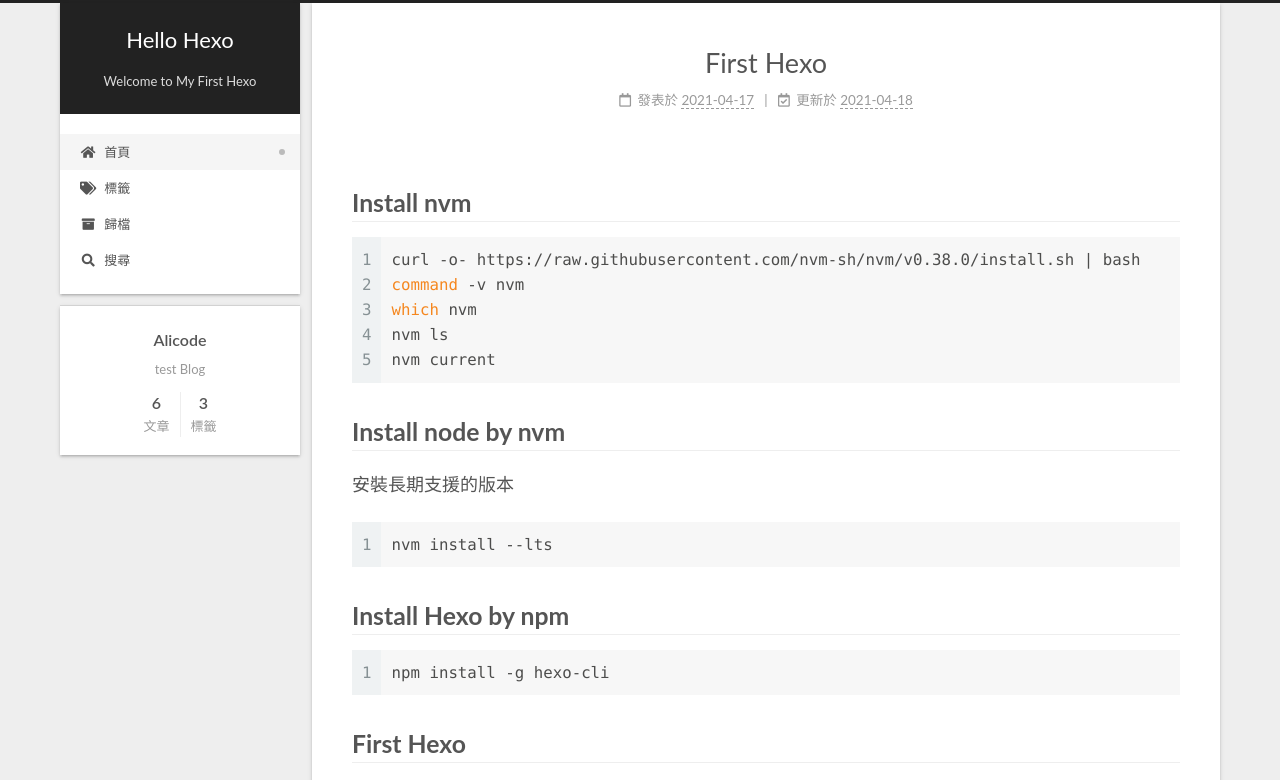
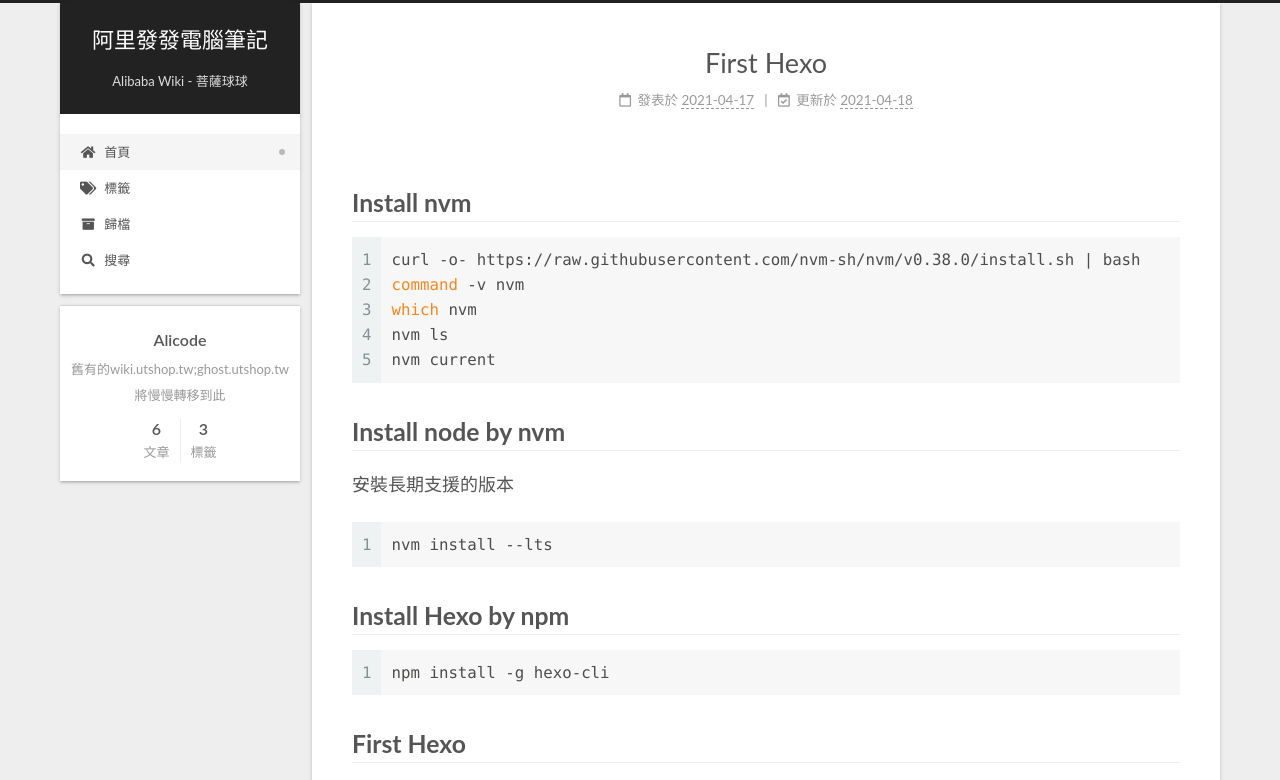
Before and after one commit to alicode/alicode.github.io, a plain HTML site: page index.html in a window 1280 px wide. Shown: the top 780 px of the page. Drawn offline with Linux system fonts and the light colour scheme; a script that the page names is missing.

Commit message:
Site updated: 2021-04-30 21:51:38

```diff
--- a/atom.xml
+++ b/atom.xml
@@ -1,8 +1,8 @@
 <?xml version="1.0" encoding="utf-8"?>
 <feed xmlns="http://www.w3.org/2005/Atom">
-  <title>Hello Hexo</title>
+  <title>阿里發發電腦筆記</title>
 
-  <subtitle>Welcome to My First Hexo</subtitle>
+  <subtitle>Alibaba Wiki - 菩薩球球</subtitle>
   <link href="http://example.com/atom.xml" rel="self"/>
 
   <link href="http://example.com/"/>
--- a/index.html
+++ b/index.html
@@ -20,12 +20,12 @@
     var CONFIG = {"hostname":"example.com","root":"/","scheme":"Gemini","version":"7.8.0","exturl":false,"sidebar":{"position":"left","display":"post","padding":18,"offset":12,"onmobile":false},"copycode":{"enable":false,"show_result":false,"style":null},"back2top":{"enable":true,"sidebar":false,"scrollpercent":false},"bookmark":{"enable":false,"color":"#222","save":"auto"},"fancybox":false,"mediumzoom":false,"lazyload":false,"pangu":false,"comments":{"style":"tabs","active":null,"storage":true,"lazyload":false,"nav":null},"algolia":{"hits":{"per_page":10},"labels":{"input_placeholder":"Search for Posts","hits_empty":"We didn't find any results for the search: ${query}","hits_stats":"${hits} results found in ${time} ms"}},"localsearch":{"enable":true,"trigger":"auto","top_n_per_article":1,"unescape":false,"preload":false},"motion":{"enable":true,"async":false,"transition":{"post_block":"fadeIn","post_header":"slideDownIn","post_body":"slideDownIn","coll_header":"slideLeftIn","sidebar":"slideUpIn"}},"path":"search.xml"};
   </script>
 
-  <meta name="description" content="test Blog">
+  <meta name="description" content="舊有的wiki.utshop.tw;ghost.utshop.tw 將慢慢轉移到此">
 <meta property="og:type" content="website">
-<meta property="og:title" content="Hello Hexo">
+<meta property="og:title" content="阿里發發電腦筆記">
 <meta property="og:url" content="http://example.com/index.html">
-<meta property="og:site_name" content="Hello Hexo">
-<meta property="og:description" content="test Blog">
+<meta property="og:site_name" content="阿里發發電腦筆記">
+<meta property="og:description" content="舊有的wiki.utshop.tw;ghost.utshop.tw 將慢慢轉移到此">
 <meta property="og:locale" content="zh_TW">
 <meta property="article:author" content="Alicode">
 <meta property="article:tag" content="Linux,bash , Python ,nodejs">
@@ -44,7 +44,7 @@
   };
 </script>
 
-  <title>Hello Hexo</title>
+  <title>阿里發發電腦筆記</title>
 
 
 
@@ -75,7 +75,7 @@
   </style>
 </noscript>
 
-<link rel="alternate" href="/atom.xml" title="Hello Hexo" type="application/atom+xml">
+<link rel="alternate" href="/atom.xml" title="阿里發發電腦筆記" type="application/atom+xml">
 </head>
 
 <body itemscope itemtype="http://schema.org/WebPage">
@@ -96,10 +96,10 @@
 
     <a href="/" class="brand" rel="start">
       <span class="logo-line-before"><i></i></span>
-      <h1 class="site-title">Hello Hexo</h1>
+      <h1 class="site-title">阿里發發電腦筆記</h1>
       <span class="logo-line-after"><i></i></span>
     </a>
-      <p class="site-subtitle" itemprop="description">Welcome to My First Hexo</p>
+      <p class="site-subtitle" itemprop="description">Alibaba Wiki - 菩薩球球</p>
   </div>
 
   <div class="site-nav-right">
@@ -188,11 +188,11 @@
     <span hidden itemprop="author" itemscope itemtype="http://schema.org/Person">
       <meta itemprop="image" content="/images/avatar.gif">
       <meta itemprop="name" content="Alicode">
-      <meta itemprop="description" content="test Blog">
+      <meta itemprop="description" content="舊有的wiki.utshop.tw;ghost.utshop.tw 將慢慢轉移到此">
     </span>
 
     <span hidden itemprop="publisher" itemscope itemtype="http://schema.org/Organization">
-      <meta itemprop="name" content="Hello Hexo">
+      <meta itemprop="name" content="阿里發發電腦筆記">
     </span>
       <header class="post-header">
         <h2 class="post-title" itemprop="name headline">
@@ -283,11 +283,11 @@
     <span hidden itemprop="author" itemscope itemtype="http://schema.org/Person">
       <meta itemprop="image" content="/images/avatar.gif">
       <meta itemprop="name" content="Alicode">
-      <meta itemprop="description" content="test Blog">
+      <meta itemprop="description" content="舊有的wiki.utshop.tw;ghost.utshop.tw 將慢慢轉移到此">
     </span>
 
     <span hidden itemprop="publisher" itemscope itemtype="http://schema.org/Organization">
-      <meta itemprop="name" content="Hello Hexo">
+      <meta itemprop="name" content="阿里發發電腦筆記">
     </span>
       <header class="post-header">
         <h2 class="post-title" itemprop="name headline">
@@ -353,11 +353,11 @@
     <span hidden itemprop="author" itemscope itemtype="http://schema.org/Person">
       <meta itemprop="image" content="/images/avatar.gif">
       <meta itemprop="name" content="Alicode">
-      <meta itemprop="description" content="test Blog">
+      <meta itemprop="description" content="舊有的wiki.utshop.tw;ghost.utshop.tw 將慢慢轉移到此">
     </span>
 
     <span hidden itemprop="publisher" itemscope itemtype="http://schema.org/Organization">
-      <meta itemprop="name" content="Hello Hexo">
+      <meta itemprop="name" content="阿里發發電腦筆記">
     </span>
       <header class="post-header">
         <h2 class="post-title" itemprop="name headline">
@@ -461,11 +461,11 @@
     <span hidden itemprop="author" itemscope itemtype="http://schema.org/Person">
       <meta itemprop="image" content="/images/avatar.gif">
       <meta itemprop="name" content="Alicode">
-      <meta itemprop="description" content="test Blog">
+      <meta itemprop="description" content="舊有的wiki.utshop.tw;ghost.utshop.tw 將慢慢轉移到此">
     </span>
 
     <span hidden itemprop="publisher" itemscope itemtype="http://schema.org/Organization">
-      <meta itemprop="name" content="Hello Hexo">
+      <meta itemprop="name" content="阿里發發電腦筆記">
     </span>
       <header class="post-header">
         <h2 class="post-title" itemprop="name headline">
@@ -574,11 +574,11 @@
     <span hidden itemprop="author" itemscope itemtype="http://schema.org/Person">
       <meta itemprop="image" content="/images/avatar.gif">
       <meta itemprop="name" content="Alicode">
-      <meta itemprop="description" content="test Blog">
+      <meta itemprop="description" content="舊有的wiki.utshop.tw;ghost.utshop.tw 將慢慢轉移到此">
     </span>
 
     <span hidden itemprop="publisher" itemscope itemtype="http://schema.org/Organization">
-      <meta itemprop="name" content="Hello Hexo">
+      <meta itemprop="name" content="阿里發發電腦筆記">
     </span>
       <header class="post-header">
         <h2 class="post-title" itemprop="name headline">
@@ -656,11 +656,11 @@
     <span hidden itemprop="author" itemscope itemtype="http://schema.org/Person">
       <meta itemprop="image" content="/images/avatar.gif">
       <meta itemprop="name" content="Alicode">
-      <meta itemprop="description" content="test Blog">
+      <meta itemprop="description" content="舊有的wiki.utshop.tw;ghost.utshop.tw 將慢慢轉移到此">
     </span>
 
     <span hidden itemprop="publisher" itemscope itemtype="http://schema.org/Organization">
-      <meta itemprop="name" content="Hello Hexo">
+      <meta itemprop="name" content="阿里發發電腦筆記">
     </span>
       <header class="post-header">
         <h2 class="post-title" itemprop="name headline">
@@ -790,7 +790,7 @@
       <div class="site-overview-wrap sidebar-panel">
         <div class="site-author motion-element" itemprop="author" itemscope itemtype="http://schema.org/Person">
   <p class="site-author-name" itemprop="name">Alicode</p>
-  <div class="site-description" itemprop="description">test Blog</div>
+  <div class="site-description" itemprop="description">舊有的wiki.utshop.tw;ghost.utshop.tw 將慢慢轉移到此</div>
 </div>
 <div class="site-state-wrap motion-element">
   <nav class="site-state">
```
Also changed, not shown: 2017/11/08/base-Flask-Config-載入方式/index.html (+8 -8 lines), 2018/06/17/base-Flask-app1/index.html (+8 -8 lines), 2018/06/17/base-Flask-app2/index.html (+8 -8 lines), 2018/10/13/base-Flask-template-app3/index.html (+8 -8 lines), 2021/04/17/First-Hexo/index.html (+8 -8 lines), 2021/04/17/hello-world/index.html (+8 -8 lines), archives/2017/11/index.html (+9 -9 lines), archives/2017/index.html (+9 -9 lines), archives/2018/06/index.html (+9 -9 lines), archives/2018/10/index.html (+9 -9 lines), archives/2018/index.html (+9 -9 lines), archives/2021/04/index.html (+9 -9 lines), archives/2021/index.html (+9 -9 lines), archives/index.html (+9 -9 lines), 4 more files.
